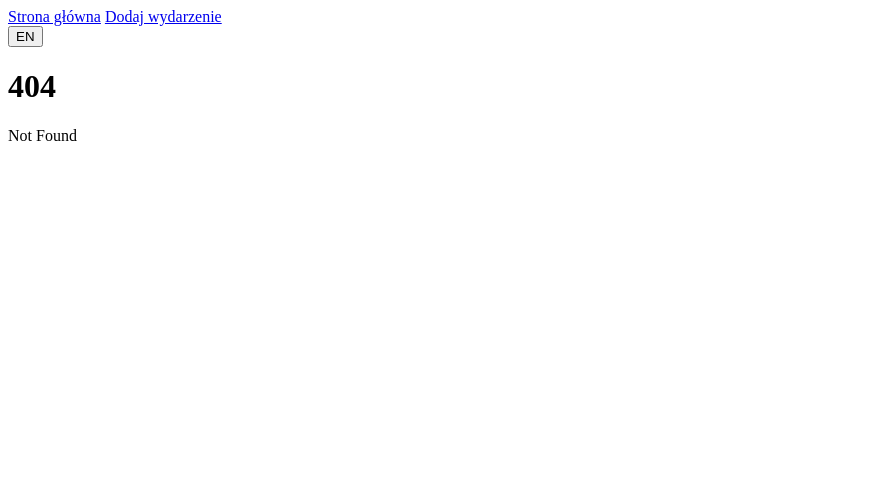
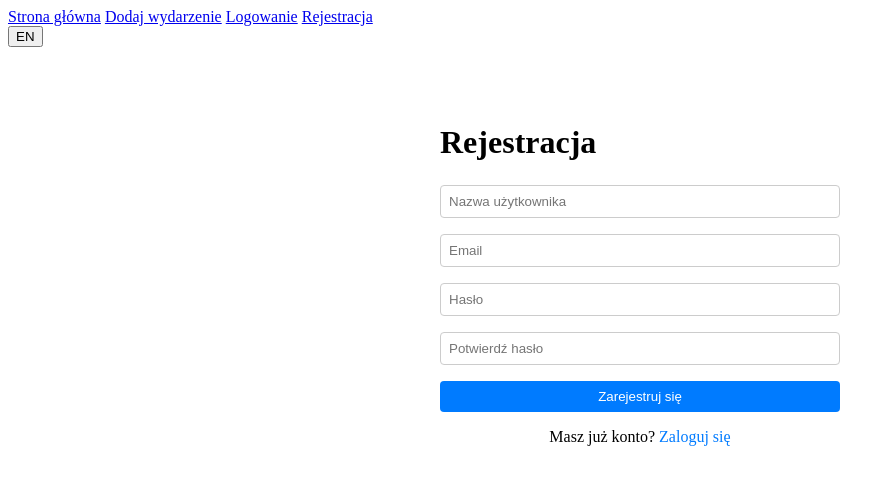
Before and after one commit to PZRP2025Z/WydarzeniaMR, a SvelteKit app in the folder app/frontend/: page /register in a window 1280 px wide. Before the commit this address had no page. Shown: the top 484 px of the page, without its empty margins (0-895 px from the left). Built offline with nearby package versions, Linux system fonts and the light colour scheme.

Commit message:
Added initial versions of login and register pages

```diff
--- a/app/frontend/src/routes/+layout.svelte
+++ b/app/frontend/src/routes/+layout.svelte
@@ -17,6 +17,8 @@
 <nav>
     <a href="/">{t('home_title', $lang)}</a>
     <a href="/events">{t('add_event', $lang)}</a>
+    <a href="/login">Logowanie</a>
+    <a href="/register">Rejestracja</a>
 </nav>
 
 <button onclick={toggleLang}>
--- /dev/null
+++ b/app/frontend/src/routes/register/+page.svelte
@@ -0,0 +1,102 @@
+<script lang="ts">
+  import { t } from '$lib/i18n';
+  import { lang } from '$lib/stores/stores';
+  import { goto } from '$app/navigation';
+
+  let username = '';
+  let email = '';
+  let password = '';
+  let passwordConfirm = '';
+  let error = '';
+  let loading = false;
+
+  const API_URL = 'http://127.0.0.1:8000/users';
+
+  async function handleRegister() {
+    error = '';
+
+    if (!username.trim() || !email.trim() || !password.trim()) {
+      error = 'Wszystkie pola są wymagane';
+      return;
+    }
+
+    if (password !== passwordConfirm) {
+      error = 'Hasła się nie zgadzają';
+      return;
+    }
+
+    loading = true;
+
+    try {
+      const response = await fetch(`${API_URL}/register`, {
+        method: 'POST',
+        headers: { 'Content-Type': 'application/json' },
+        body: JSON.stringify({ username, email, password })
+      });
+
+      if (response.ok) {
+        await goto('/login');
+      } else {
+        const data = await response.json();
+        error = data.detail || 'Błąd rejestracji';
+      }
+    } catch (err) {
+      error = 'Nie można połączyć się z serwerem';
+      console.error(err);
+    } finally {
+      loading = false;
+    }
+  }
+</script>
+
+<div style="max-width: 400px; margin: 2rem auto; padding: 1.5rem;">
+  <h1 style="font-size: 2rem; font-weight: bold; margin-bottom: 1.5rem;">Rejestracja</h1>
+
+  {#if error}
+    <div style="background-color: #f8d7da; color: #721c24; padding: 0.75rem; border-radius: 0.25rem; margin-bottom: 1rem;">
+      {error}
+    </div>
+  {/if}
+
+  <form onsubmit={(e) => { e.preventDefault(); handleRegister(); }} style="display: flex; flex-direction: column; gap: 1rem;">
+    <input
+      type="text"
+      placeholder="Nazwa użytkownika"
+      bind:value={username}
+      style="padding: 0.5rem; border: 1px solid #ccc; border-radius: 0.25rem; width: 100%;"
+    />
+
+    <input
+      type="email"
+      placeholder="Email"
+      bind:value={email}
+      style="padding: 0.5rem; border: 1px solid #ccc; border-radius: 0.25rem; width: 100%;"
+    />
+
+    <input
+      type="password"
+      placeholder="Hasło"
+      bind:value={password}
+      style="padding: 0.5rem; border: 1px solid #ccc; border-radius: 0.25rem; width: 100%;"
+    />
+
+    <input
+      type="password"
+      placeholder="Potwierdź hasło"
+      bind:value={passwordConfirm}
+      style="padding: 0.5rem; border: 1px solid #ccc; border-radius: 0.25rem; width: 100%;"
+    />
+
+    <button
+      type="submit"
+      disabled={loading}
+      style="padding: 0.5rem; background-color: #007BFF; color: white; border: none; border-radius: 0.25rem; cursor: pointer; opacity: {loading ? 0.6 : 1};"
+    >
+      {loading ? 'Rejestrowanie...' : 'Zarejestruj się'}
+    </button>
+  </form>
+
+  <p style="margin-top: 1rem; text-align: center;">
+    Masz już konto? <a href="/login" style="color: #007BFF; text-decoration: none;">Zaloguj się</a>
+  </p>
+</div>
```
Also changed, not shown: app/frontend/src/routes/login/+page.svelte (added, +88 -0 lines), 1 other file (tests, documents, lock files or other folders).
